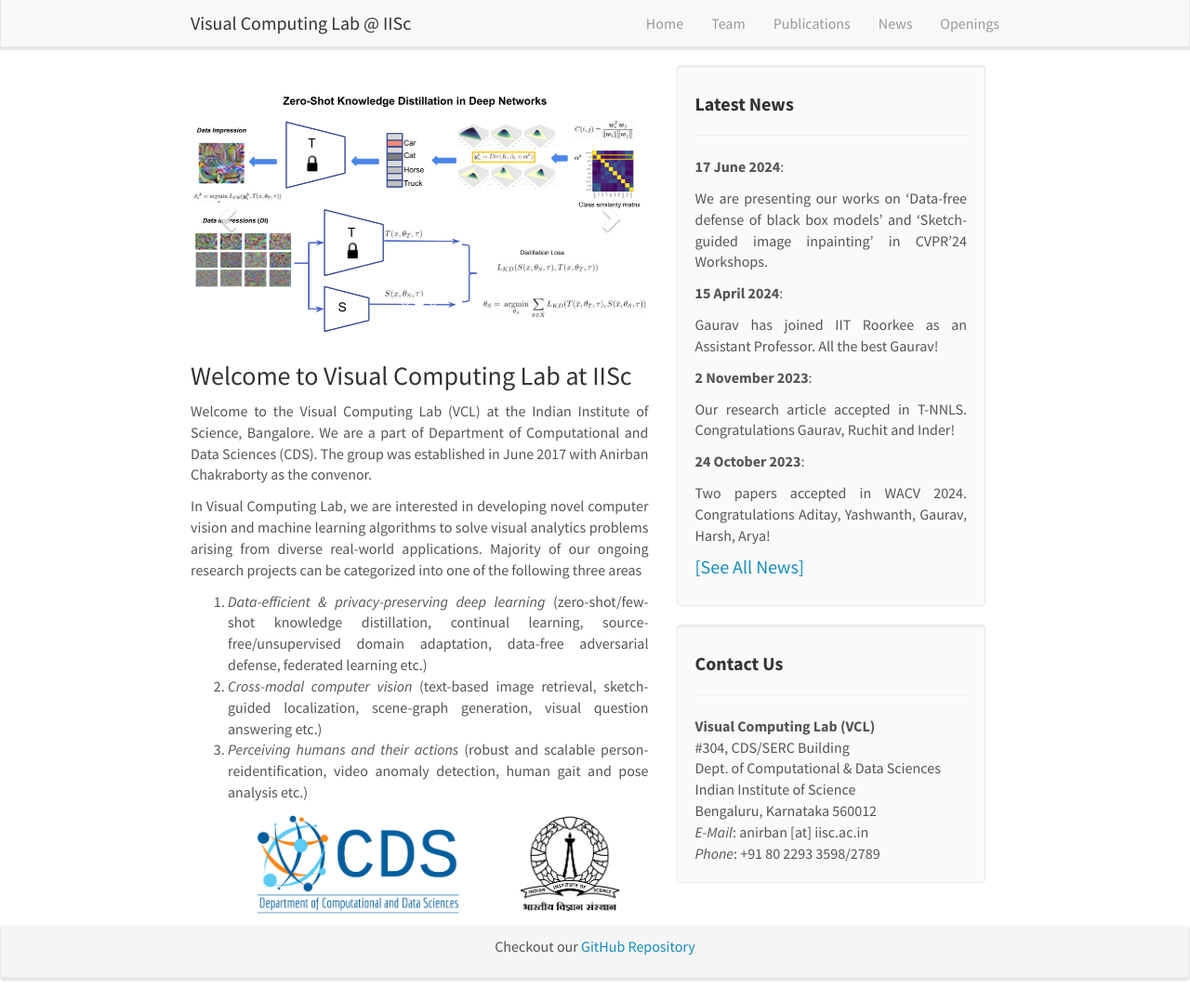
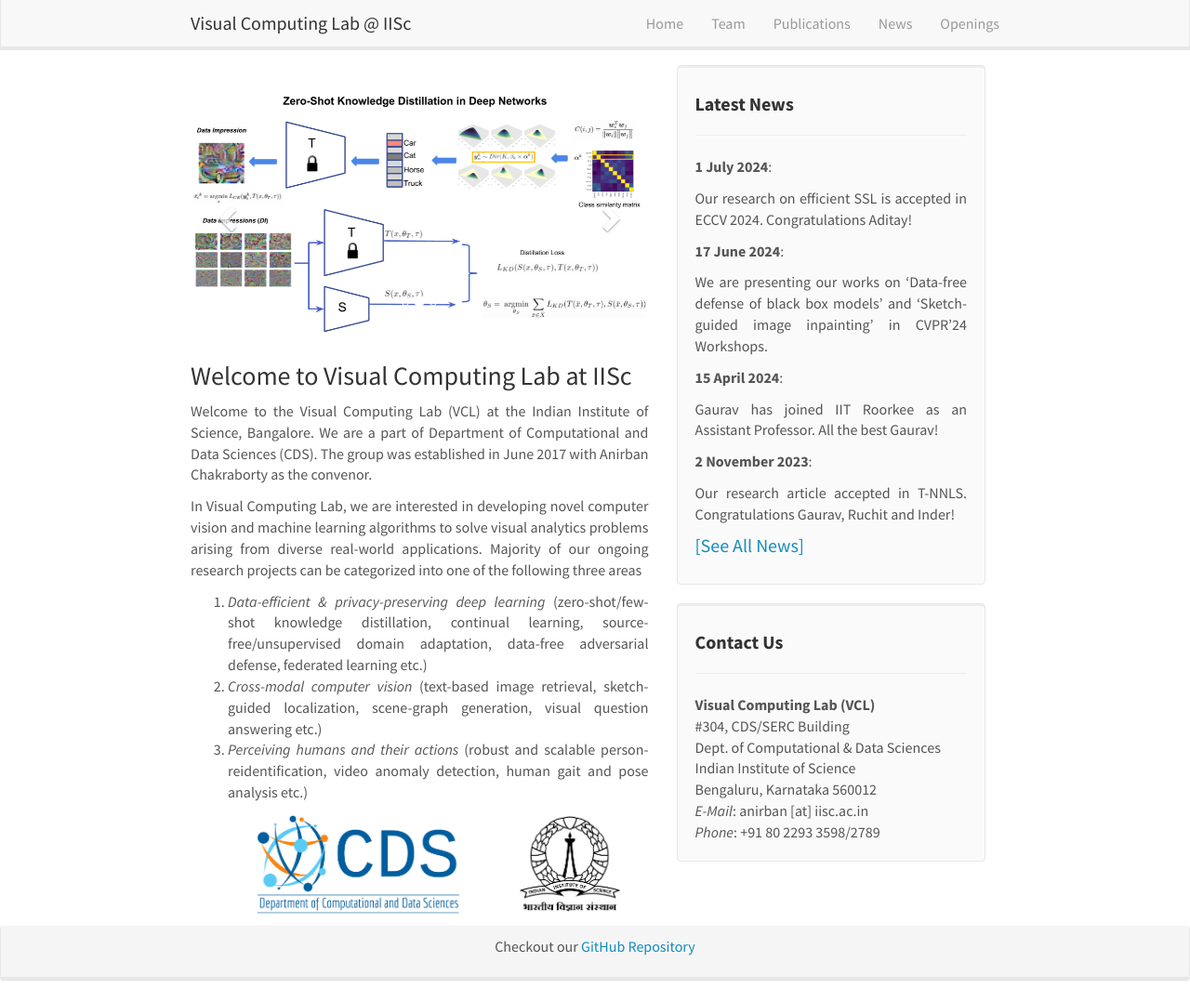
Before and after one commit to vcl-iisc/vclab-website, a Jekyll site: the page built from _pages/home.md, in a window 1280 px wide and 1077 px high. Shown: the whole window at 93% size. Built offline with Jekyll 4.4.1, drawn with Linux system fonts in a browser that asks for light colours; nearby versions of some CDN libraries.

Commit message:
Update news.yml
Aditay's ECCV paper in News.

```diff
--- a/_data/news.yml
+++ b/_data/news.yml
@@ -1,3 +1,6 @@
+- date: 1 July 2024
+  headline: Our research on efficient SSL is accepted in ECCV 2024. Congratulations Aditay!
+
 - date: 17 June 2024
   headline: We are presenting our works on 'Data-free defense of black box models' and 'Sketch-guided image inpainting' in CVPR'24 Workshops.
 
```
